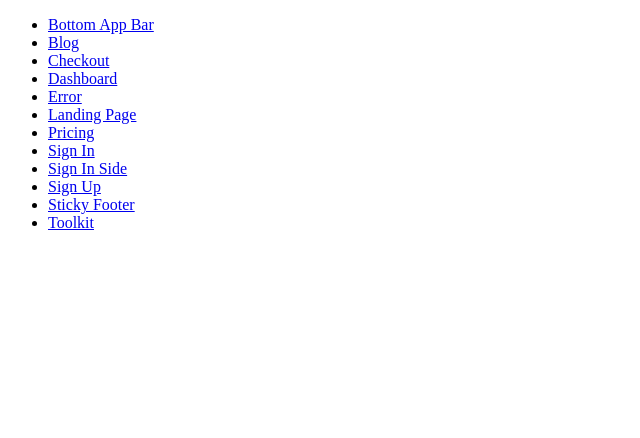
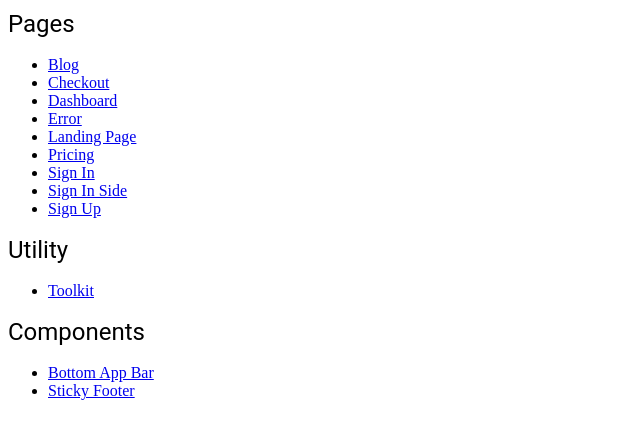
Before and after one commit to davidascholer/react-component-library, a React (Vite) app: page / in a window 1280 px wide. Shown: the top 438 px of the page, without its empty margins (0-640 px from the left). Built offline with nearby package versions, Linux system fonts and the light colour scheme.

Commit message:
error page refactor

```diff
--- a/src/Root.tsx
+++ b/src/Root.tsx
@@ -1,14 +1,13 @@
 import React from "react";
 import { Link } from "react-router-dom";
 import endpoints from "./utility/react-router/endpoints";
+import { Typography } from "@mui/material";
 
 const Root: React.FC = () => {
   return (
-    <div>
+    <>
+      <Typography variant="h5">Pages</Typography>
       <ul>
-        <li>
-          <Link to={endpoints.BOTTOM_APP_BAR}>Bottom App Bar</Link>
-        </li>
         <li>
           <Link to={endpoints.BLOG}>Blog</Link>
         </li>
@@ -36,14 +35,23 @@ const Root: React.FC = () => {
         <li>
           <Link to={endpoints.SIGN_UP}>Sign Up</Link>
         </li>
-        <li>
-          <Link to={endpoints.STICKY_FOOTER}>Sticky Footer</Link>
-        </li>
+      </ul>
+      <Typography variant="h5">Utility</Typography>
+      <ul>
         <li>
           <Link to={endpoints.TOOLKIT}>Toolkit</Link>
         </li>
       </ul>
-    </div>
+      <Typography variant="h5">Components</Typography>
+      <ul>
+        <li>
+          <Link to={endpoints.BOTTOM_APP_BAR}>Bottom App Bar</Link>
+        </li>
+        <li>
+          <Link to={endpoints.STICKY_FOOTER}>Sticky Footer</Link>
+        </li>
+      </ul>
+    </>
   );
 };
 
--- /dev/null
+++ b/src/pages/error/ErrorPage.tsx
@@ -0,0 +1,30 @@
+import React from "react";
+import { Box, Typography } from "@mui/material";
+
+interface ErrorProps {
+  errorCode: number;
+  errorMessage: string;
+}
+
+const ErrorPage: React.FC<ErrorProps> = ({ errorCode, errorMessage }) => {
+  return (
+    <Box
+      sx={{
+        display: "flex",
+        justifyContent: "center",
+        alignItems: "center",
+        height: "100vh",
+        flexDirection: "column",
+      }}
+    >
+      <Typography variant="h1" color="error.main">
+        Error {errorCode}
+      </Typography>
+      <Typography variant="h4" color="text.secondary">
+        {errorMessage}
+      </Typography>
+    </Box>
+  );
+};
+
+export default ErrorPage;
--- a/src/utility/react-router/ErrorPage.tsx
+++ /dev/null
@@ -1,17 +0,0 @@
-import React from "react";
-
-interface ErrorProps {
-  errorCode: number;
-  errorMessage: string;
-}
-
-const ErrorPage: React.FC<ErrorProps> = ({ errorCode, errorMessage }) => {
-  return (
-    <div>
-      <h1>Error {errorCode}</h1>
-      <p>{errorMessage}</p>
-    </div>
-  );
-};
-
-export default ErrorPage;
--- a/src/utility/react-router/ReactRouter.tsx
+++ b/src/utility/react-router/ReactRouter.tsx
@@ -1,7 +1,7 @@
 import { Routes, Route, BrowserRouter } from "react-router-dom";
 import endpoints from "./endpoints";
 import BottomAppBar from "../../components/bottom-app-bar/BottomAppBar";
-import ErrorPage from "./ErrorPage";
+import ErrorPage from "../../pages/error/ErrorPage";
 import { ReactNode } from "react";
 import Root from "../../Root";
 import Counter from "../toolkit/Counter";
```
Also changed, not shown: 1 other file (tests, documents, lock files or other folders).
